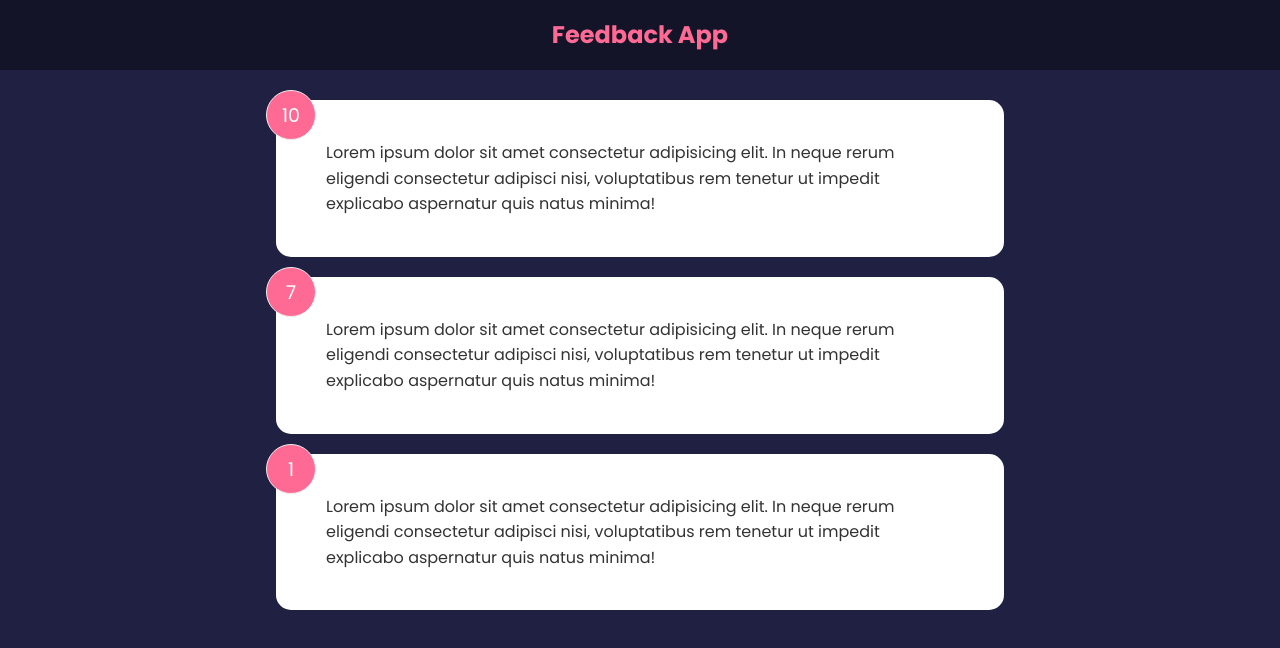
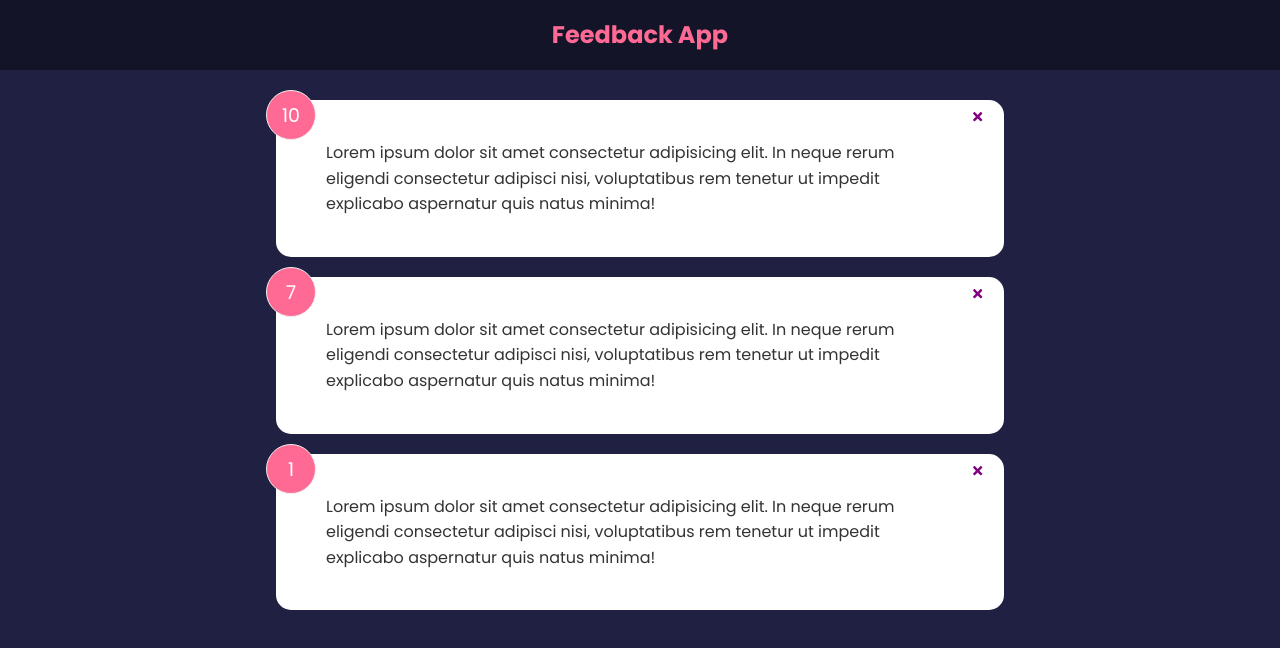
Before and after one commit to guus-frenken/feedback-app, a React (Create React App) app: page / in a window 1280 px wide. Shown: the top 648 px of the page. Built offline with nearby package versions, Linux system fonts and the light colour scheme; the HTML template or start-up script is replaced by a standard one.

Commit message:
Implement feedback deletion

```diff
--- a/package.json
+++ b/package.json
@@ -8,6 +8,7 @@
     "@testing-library/user-event": "^12.8.3",
     "react": "^17.0.2",
     "react-dom": "^17.0.2",
+    "react-icons": "^4.3.1",
     "react-scripts": "4.0.3",
     "web-vitals": "^1.1.2"
   },
--- a/src/App.js
+++ b/src/App.js
@@ -6,11 +6,17 @@
 function App() {
   const [feedback, setFeedback] = useState(FeedbackData);
 
+  const deleteFeedback = (id) => {
+    if (window.confirm('Are you sure you want to delete?')) {
+      setFeedback(feedback.filter((item) => item.id !== id));
+    }
+  };
+
   return (
     <>
       <Header title='Feedback App' />
       <div className='container'>
-        <FeedbackList feedback={feedback} />
+        <FeedbackList feedback={feedback} handleDelete={deleteFeedback} />
       </div>
     </>
   );
--- a/src/components/FeedbackItem.jsx
+++ b/src/components/FeedbackItem.jsx
@@ -1,10 +1,14 @@
+import {FaTimes} from 'react-icons/fa';
 import PropTypes from 'prop-types';
 import Card from './shared/Card';
 
-function FeedbackItem({item}) {
+function FeedbackItem({item, handleDelete}) {
   return (
     <Card>
       <div className='num-display'>{item.rating}</div>
+      <button onClick={() => handleDelete(item.id)} className='close'>
+        <FaTimes color='purple' />
+      </button>
       <div className='text-display'>{item.text}</div>
     </Card>
   );
--- a/src/components/FeedbackList.jsx
+++ b/src/components/FeedbackList.jsx
@@ -2,7 +2,7 @@
 import PropTypes from 'prop-types';
 import FeedbackItem from './FeedbackItem';
 
-function FeedbackList({feedback}) {
+function FeedbackList({feedback, handleDelete}) {
   if (!feedback || feedback.length === 0) {
     return <p>No feedback yet</p>;
   }
@@ -10,7 +10,7 @@
   return (
     <div className='feedback-list'>
       {feedback.map((item) => (
-        <FeedbackItem key={item.id} item={item} />
+        <FeedbackItem key={item.id} item={item} handleDelete={handleDelete} />
       ))}
     </div>
   );
```
Also changed, not shown: 1 other file (tests, documents, lock files or other folders).
